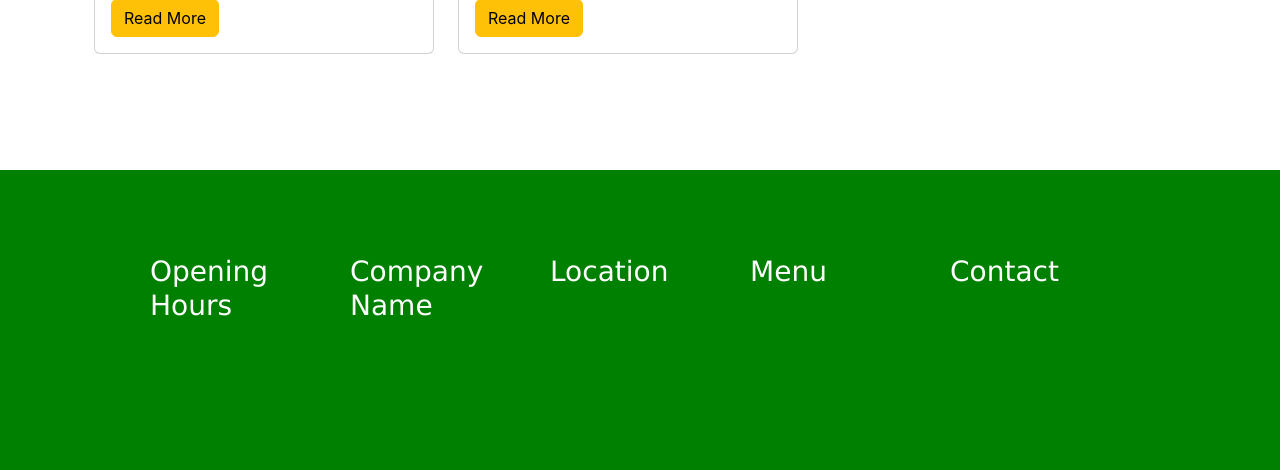
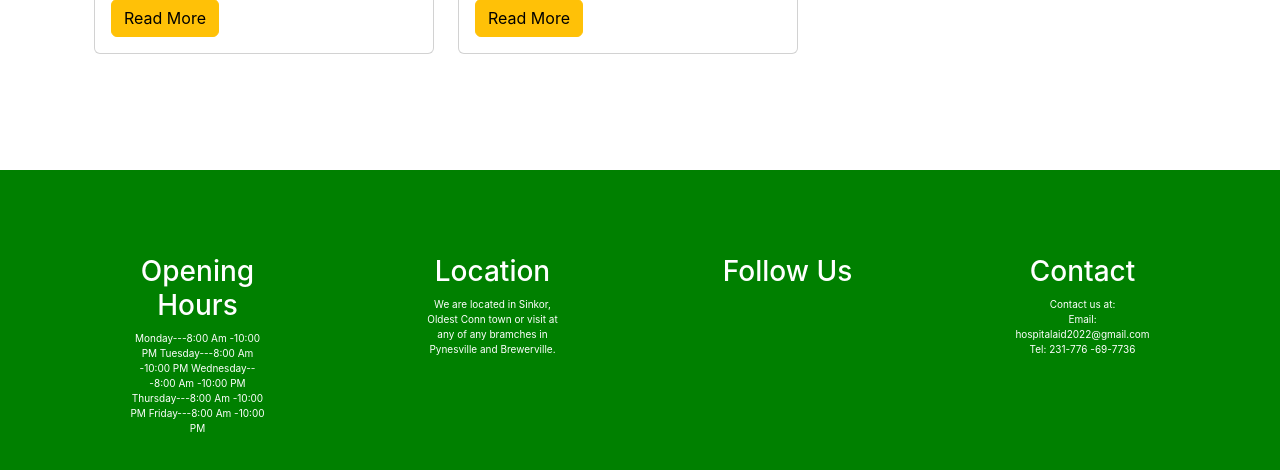
Before and after one commit to RA9/hospital-aid-odc-sec2-group-3, a React (Create React App) app: page / in a window 1280 px wide. Shown: the part 2651-3121 px from the top of the page. Built offline with nearby package versions, Linux system fonts and the light colour scheme.

Commit message:
adding contents to the footer

```diff
--- a/src/components/Footer.js
+++ b/src/components/Footer.js
@@ -5,22 +5,42 @@
 export default function Footer(){
     return(
         <React.Fragment>
-            <footer id="footer">
+            <footer>
+            <nav id="footer-nav">
             <div className="footer-box">
                 <h3>Opening Hours</h3>
-                </div>
-            <div className="footer-box">
-                <h3>Company Name</h3>
+                <article>
+                        Monday---8:00 Am -10:00 PM
+                        Tuesday---8:00 Am -10:00 PM
+                        Wednesday---8:00 Am -10:00 PM
+                        Thursday---8:00 Am -10:00 PM
+                        Friday---8:00 Am -10:00 PM
+                    </article>
                 </div>
                 <div className="footer-box">
                 <h3>Location</h3>
+                <article>
+                    We are located in Sinkor, Oldest Conn town or visit at any of any bramches in Pynesville
+                    and Brewerville.
+                </article>
                 </div>
                 <div className="footer-box">
-                 <h3>Menu</h3>
+                 <h3>Follow Us</h3>
                 </div>
                 <div className="footer-box">
                     <h3>Contact</h3>
+                    <article>
+                       Contact us at:<br></br>
+                       Email: hospitalaid2022@gmail.com
+                       Tel: 231-776 -69-7736
+                    </article>
                 </div>
+                <small>
+                    <p>
+
+                    </p>
+                </small>
+            </nav>
             </footer>
         </React.Fragment>
     )
--- a/src/index.css
+++ b/src/index.css
@@ -12,7 +12,7 @@
     monospace;
 }
 
-#footer{
+#footer-nav{
   width: 100%;
   display: flex;
   margin-top: 100px;
@@ -25,12 +25,11 @@
   height: 40%;
 }
 .footer-box{
-  width: 100px;
+  width: 50%;
   height: 20%;
   color: #fff;
-  justify-content: space-evenly;
-  font-family: Verdana, Geneva, Tahoma, sans-serif;
-  padding: 100px;
+  justify-content: space-around;
+  padding: 80px;
   margin-bottom: 150px;
 }
 
```
